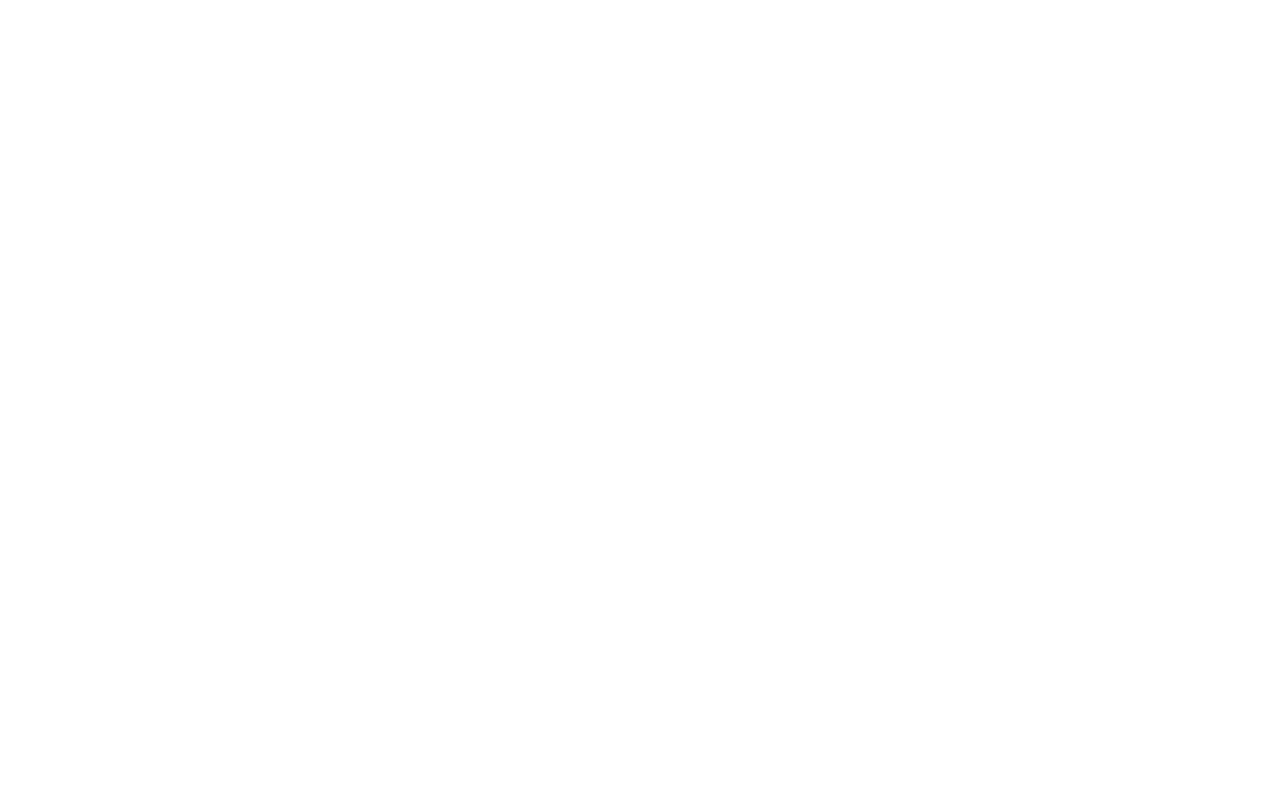
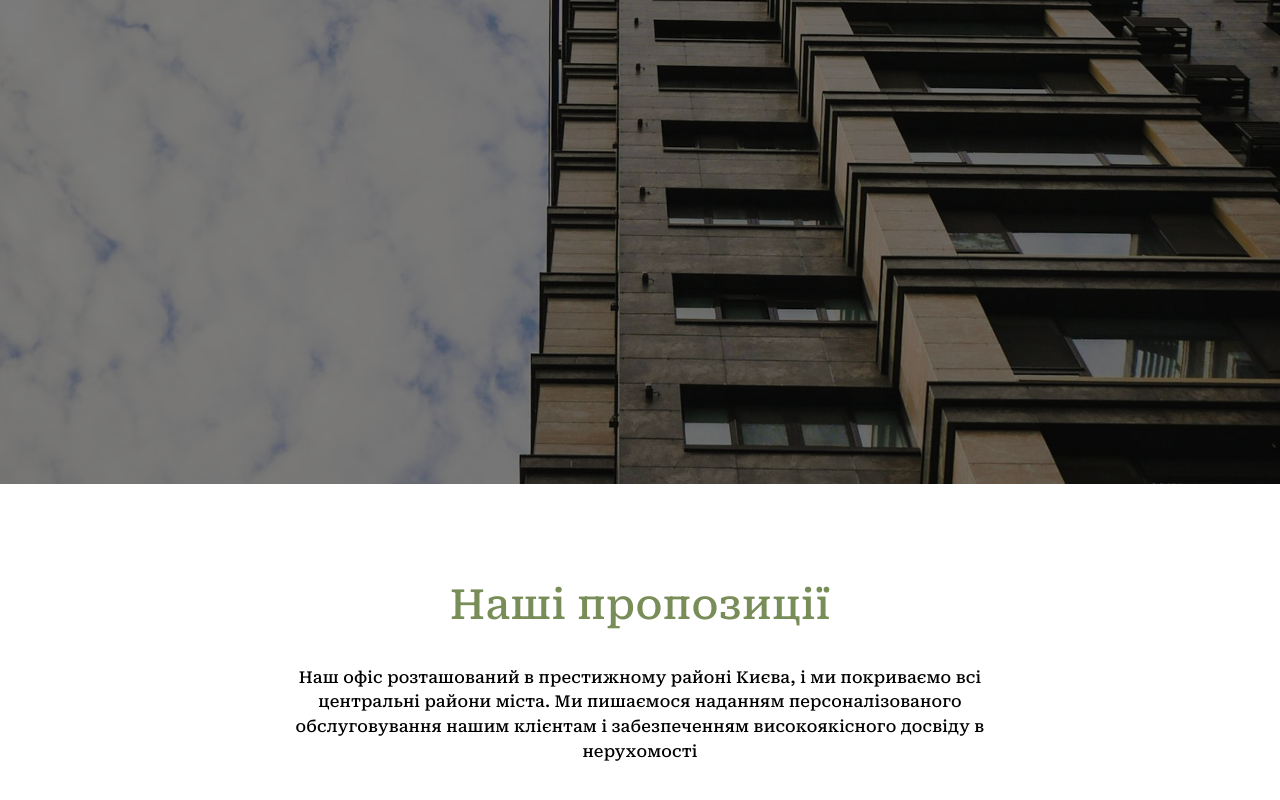
Before and after one commit to BPJam/top-real-estate-site, a React (Create React App) app in the folder client/: page / in a window 1280 px wide. Shown: the part 3086-3886 px from the top of the page. Before the commit the page ends 2970 px from the top, so only its background shows below. Built offline with nearby package versions, Linux system fonts and the light colour scheme.

Commit message:
Add object section with delemitter

```diff
--- a/client/src/components/header/Header.jsx
+++ b/client/src/components/header/Header.jsx
@@ -67,8 +67,8 @@
                     </ListItem>
 
                     <ListItem sx={ headerStyle.globalHeader.nav.menu.item }>
-                        <Link>
-                            <ListItemText primary={`ОБ'ЄКТИ`} />
+                        <Link href='#objects'>
+                            <ListItemText primary={`ПРОПОЗИЦІЇ`} />
                         </Link>
                     </ListItem>
 
--- a/client/src/components/main/Main.jsx
+++ b/client/src/components/main/Main.jsx
@@ -3,6 +3,7 @@
 import MainHeader from './mainHeader/MainHeader';
 import MainCompanyInfo from './mainCompanyInfo/MainCompanyInfo';
 import MainProducts from './mainProducts/MainProducts';
+import MainObjects from './mainObjects/MainObjects';
 
 function Main({ load, isLoaded }) {
     return (
@@ -10,6 +11,10 @@
             <MainHeader load={load} isLoaded={isLoaded} />
             <MainCompanyInfo load={load} />
             <MainProducts load={load} />
+            <Box component={'section'} sx={{ height: '75vh', width: '100%', backgroundColor: 'black' }}>
+                <Box component={'img'} sx={{ height: '100%', width: '100%', objectFit: 'cover', opacity: 0.5 }} src={'./skyscraper.jpeg'} alt='delemiter' />
+            </Box>
+            <MainObjects />
         </Box>
     );
 }
--- /dev/null
+++ b/client/src/components/main/mainObjects/MainObjects.jsx
@@ -0,0 +1,82 @@
+import React, { Fragment } from 'react';
+import { Box, Grid, Typography } from '@mui/material';
+
+const items = [
+    {
+        _id: '0',
+        title: 'Продаж квартир',
+        description: 'Продайте або придбайте квартиру з легкістю та найкращою ціною',
+        image: './sell-flat.png'
+    },
+    {
+        _id: '1',
+        title: 'Продаж будинків',
+        description: 'Продайте або придбайте будинок з легкістю та найкращою ціною',
+        image: './sell-house.png'
+    },
+    {
+        _id: '2',
+        title: 'Продаж комерції',
+        description: 'Продайте або придбайте свій бізнес або інвестиційний об\'єкт',
+        image: './sell-commercial.png'
+    },
+    {
+        _id: '3',
+        title: 'Оренда квартир',
+        description: 'Здайте в оренду або орендуйте свою ідеальну квартиру',
+        image: './rent-flat.png'
+    },
+    {
+        _id: '4',
+        title: 'Оренда будинків',
+        description: 'Здайте в оренду або орендуйте свій ідеальний будинок',
+        image: './rent-house.png'
+    },
+    {
+        _id: '5',
+        title: 'Оренда комерції',
+        description: 'Здайте в оренду або орендуйте під бізнес або інвестиційний об\'єкт',
+        image: './rent-commercial.png'
+    },
+    {
+        _id: '6',
+        title: 'Оцінка нерухомості',
+        description: 'Дізнайтеся реальну вартість вашого майна перед продажем або покупкою',
+        image: './price-check.png'
+    },
+    {
+        _id: '7',
+        title: 'Продаж та оренда землі',
+        description: 'Знайдіть або реалізуйте свою ділянку для будівництва або інвестицій',
+        image: './sell-land.png'
+    },
+    {
+        _id: '8',
+        title: 'Консультація з нерухомості',
+        description: 'Отримайте професійну консультацію щодо нерухомості та процесів з нею',
+        image: './consultant.png'
+    },
+]
+
+function MainObjects() {
+    return (
+        <Box id='objects' component={'section'} sx={{width: '100%', minHeight: 'calc(100vh + 14em)', padding: '6rem' }}>
+            <Box component={'section'} sx={{ width: '100%', display: 'flex', flexDirection: 'column', alignItems: 'center' }}>
+                <Box component={'section'} sx={{ display: 'flex', flexDirection: 'column', alignItems: 'center', mb: '3rem' }}>
+                    <Typography component={'h1'} sx={{ textAlign: 'center', fontSize: '2.8rem', fontWeight: 500, color: '#788d58', mb: '2rem' }}>
+                        Наші пропозиції
+                    </Typography>
+
+                    <Typography component={'h1'} sx={{ fontSize: '1.1rem', textAlign: 'center', pl: '15%', pr: '15%', fontWeight: 500 }}>
+                        Наш офіс розташований в престижному районі Києва, і ми покриваємо всі
+                        центральні райони міста. Ми пишаємося наданням персоналізованого
+                        обслуговування нашим клієнтам і забезпеченням високоякісного досвіду в
+                        нерухомості
+                    </Typography>
+                </Box>
+            </Box>
+        </Box>
+    );
+}
+
+export default MainObjects;
```
